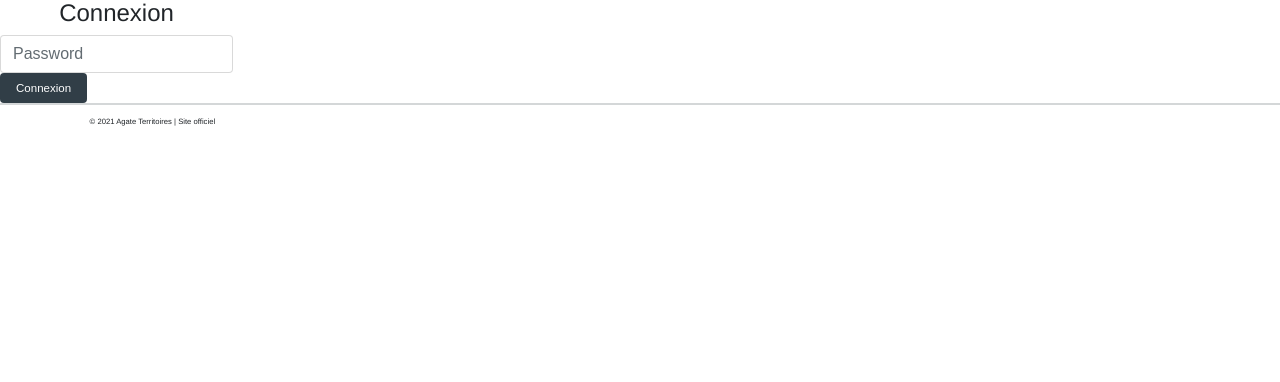
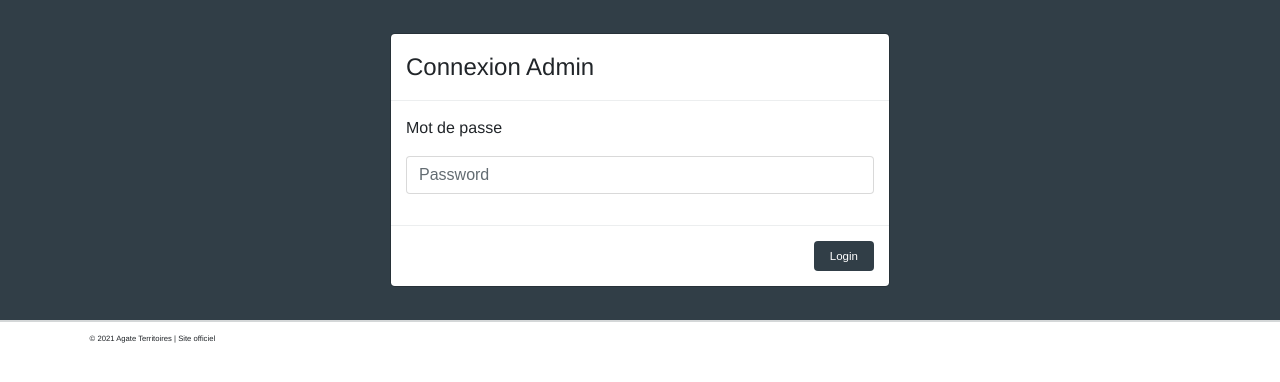
Before and after one commit to jhontantan/AGATE-L3, a Flask app: page /connexion in a window 1280 px wide. Shown: the part 85-467 px from the top of the page. Run offline with Flask 2, Linux system fonts and the light colour scheme; some libraries are stand-ins or nearby versions.

Commit message:
Page Connexion
OK

```diff
--- a/config.py
+++ b/config.py
@@ -33,4 +33,4 @@ class Config:
     MAIL_ASCII_ATTACHMENTS = True
 
     MAIL_ADRESSES_DEST = ['adressedetest73@outlook.fr']  # geomatique@agate-territoires.fr
-    ADMIN_PASSWORD = '123456789b'
+    ADMIN_PASSWORD = '123456'
--- a/templates/connexion.html
+++ b/templates/connexion.html
@@ -3,19 +3,28 @@
 
 
 {% block content %}
-    <form method="POST" action="/connexion" class="row  align-items-center">
-        <div class="login-form">
-                <h4 class="text-center">Connexion</h4>
-
-                <div class="col-md-12">
-                    <input type="password" class="form-control" id="password" name="password" placeholder="Password" required="required">
+    <div id="sheet-area">
+        <div id="operation-modal" tabindex="-1" role="dialog" aria-labelledby="exampleModalLabel"
+             aria-hidden="true">
+            <div class="modal-dialog" role="document">
+                <div class="modal-content" id="operation-content">
+                    <form method="POST" action="connexion" id="operation-form" name="operation-form" enctype="multipart/form-data">
+                        <div class="modal-header">
+                            <!-- Titre de la pop up -->
+                            <h4 class="modal-title" id="title_operation_modal_id">Connexion Admin</h4>
+                        </div>
+                        <div class="modal-body">
+                            <!-- TODO : Com à choisir -->
+                            <p>Mot de passe </p>
+                            <p> <input type="password" class="form-control" id="password" name="password" placeholder="Password" required="required"></p>
+                        </div>
+                        <div class="modal-footer">
+                            <!-- Bouton pour soumettre le formulaire -->
+                            <button type="submit" id="btn-op-submit" class="btn btn-primary" >Login</button>
+                        </div>
+                    </form>
                 </div>
-                <div class="col-md-4">
-                    <input type="submit" class="btn btn-primary" id="btn-submit" value="Connexion">
-                </div>
-
-
+            </div>
         </div>
-    </form>
-
+    </div>
 {% endblock %}
```
